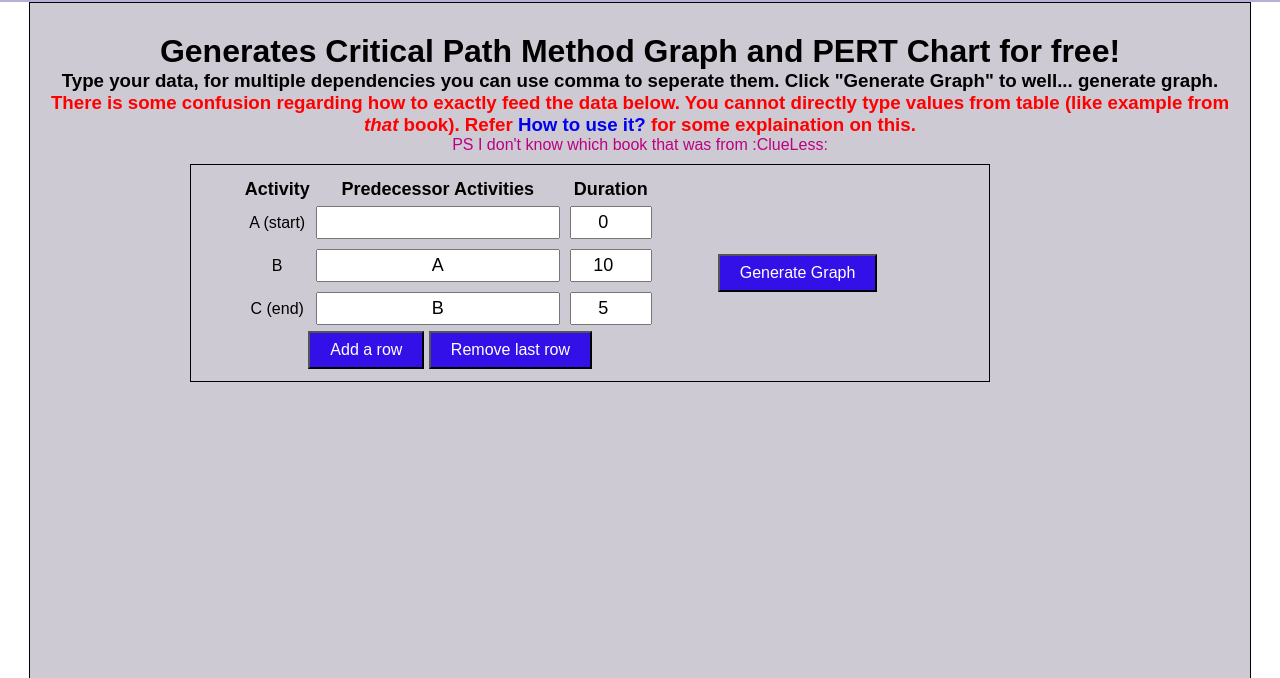
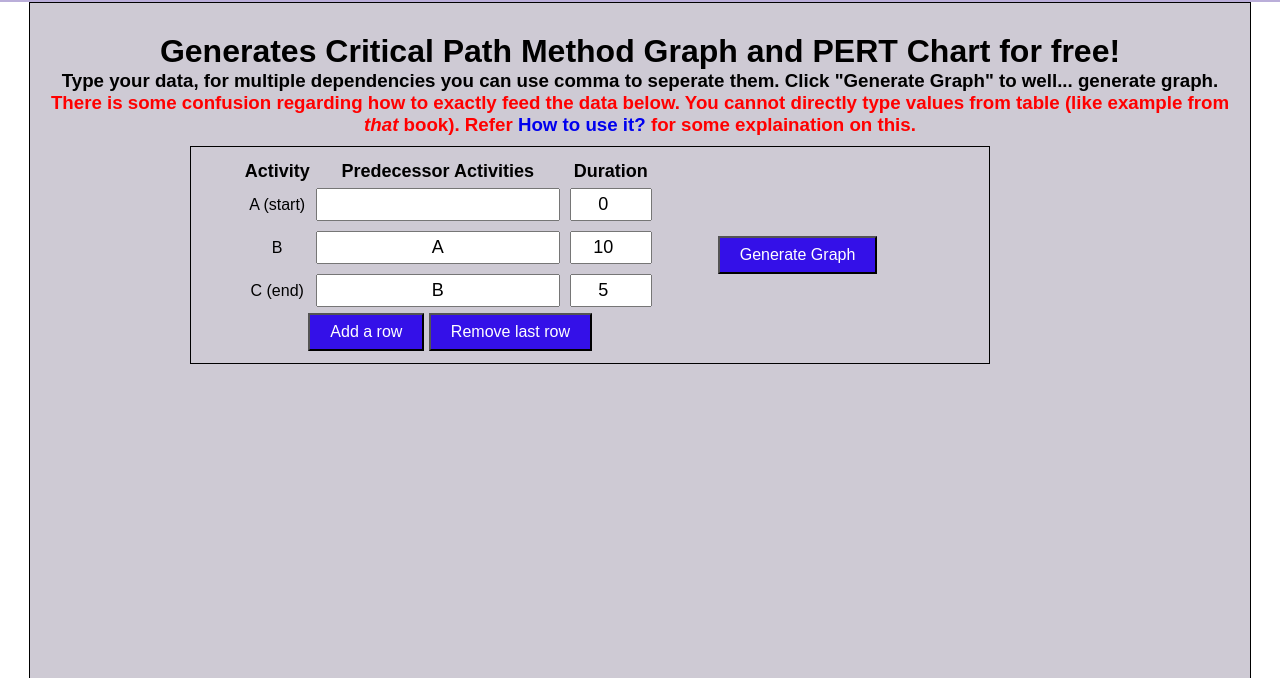
Before and after one commit to RoyalZebra/freepmcalculator, a website built with webpack: page public/index.html in a window 1280 px wide. Shown: the part 122-800 px from the top of the page. Built offline with nearby package versions, Linux system fonts and the light colour scheme.

Commit message:
removed cringe content

```diff
--- a/public/index.html
+++ b/public/index.html
@@ -21,7 +21,6 @@
       <center><h1>Generates Critical Path Method Graph and PERT Chart for free!</h1></center>
       <center><h3>Type your data, for multiple dependencies you can use comma to seperate them. Click "Generate Graph" to well... generate graph.</h3></center>
       <center><h3 style="color: red;">There is some confusion regarding how to exactly feed the data below. You cannot directly type values from table (like example from <i>that</i> book). Refer <a href="how_to_use.html" target="_blank">How to use it?</a> for some explaination on this.</h3></center>
-      <center><p style="color: rgb(188, 0, 129);">PS I don't know which book that was from :ClueLess:</p></center>
       <div id="input-section">
         <div id="table-input">
           <table>
```
